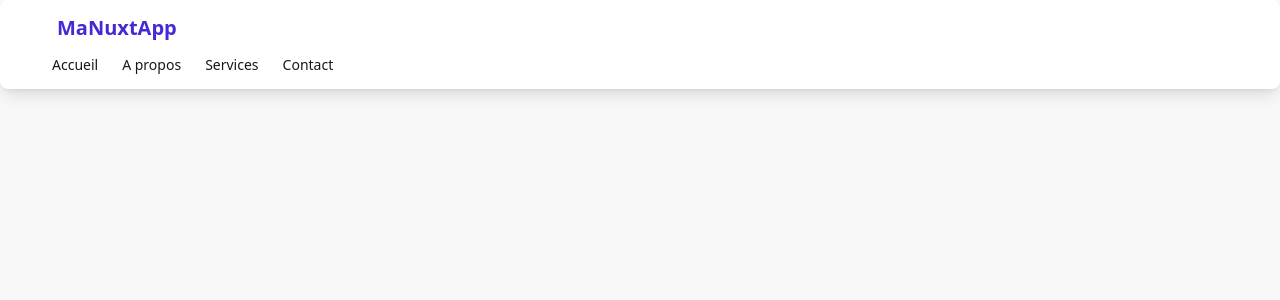
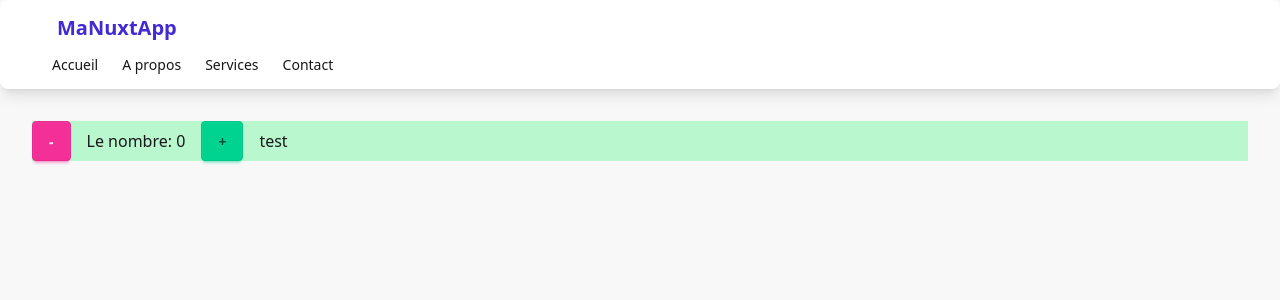
Before and after one commit to EcceHomo0/mega-cours-vue, a Vue app: page /bug_volontaire in a window 1280 px wide. Shown: the top 300 px of the page. Built offline with nearby package versions, Linux system fonts and the light colour scheme.

Commit message:
push apres watchers

```diff
--- a/src/routeur/index.js
+++ b/src/routeur/index.js
@@ -44,6 +44,16 @@ const router = createRouter({
             path: '/von2',
             name: 'von2',
             component: () => import('../views/tps/von2.vue')
+        },
+        {
+            path: '/bug_volontaire',
+            name: 'bug_volontaire',
+            component: () => import('../views/exercices/bug_volontaire.vue')
+        },
+        {
+            path: '/watchers',
+            name: 'watchers',
+            component: () => import('../views/exercices/exercice_watchers.vue')
         }
     ]
 });
--- /dev/null
+++ b/src/views/exercices/bug_volontaire.vue
@@ -0,0 +1,32 @@
+<template>
+  <div class="flex items-center gap-4 bg-green-200">
+    <button v-on:click="decrement(1)" class="btn btn-secondary">-</button>
+    <p class="m-0">Le nombre: {{ counter }}</p>
+    <button @click="increment(15)" class="btn btn-success">+</button>
+    <p>{{ afficher_username }}</p>
+  </div>
+</template>
+
+<script setup lang='js'>
+  import { ref, computed } from 'vue';
+
+  const counter = ref(0);
+  const username = ref('');
+
+  const decrement = (val) => {
+    counter.value -= val;
+  };
+  const increment = (val) => {
+      counter.value += val;
+  };
+
+  const afficher_username = computed(() => {
+    console.log("La fonction est appelée");
+    if(username.value == ''){
+      return "test";
+    } else {
+      return "autre test";
+    }
+  });
+
+</script>
--- /dev/null
+++ b/src/views/exercices/exercice_watchers.vue
@@ -0,0 +1,23 @@
+<template>
+  <div class="flex items-center gap-4 bg-green-200">
+    <p class="m-0">Le nombre: {{ counter }}</p>
+    <button @click="increment()" class="btn btn-success">+</button>
+  </div>
+</template>
+
+<script setup lang='js'>
+  import { ref, watch } from 'vue';
+
+  const counter = ref(0);
+
+  const increment = () => {
+      counter.value += 1;
+  };
+
+  watch(counter, (newValue) => {
+    if (newValue > 6){
+      counter.value = 0;
+    }
+  });
+
+</script>
```
